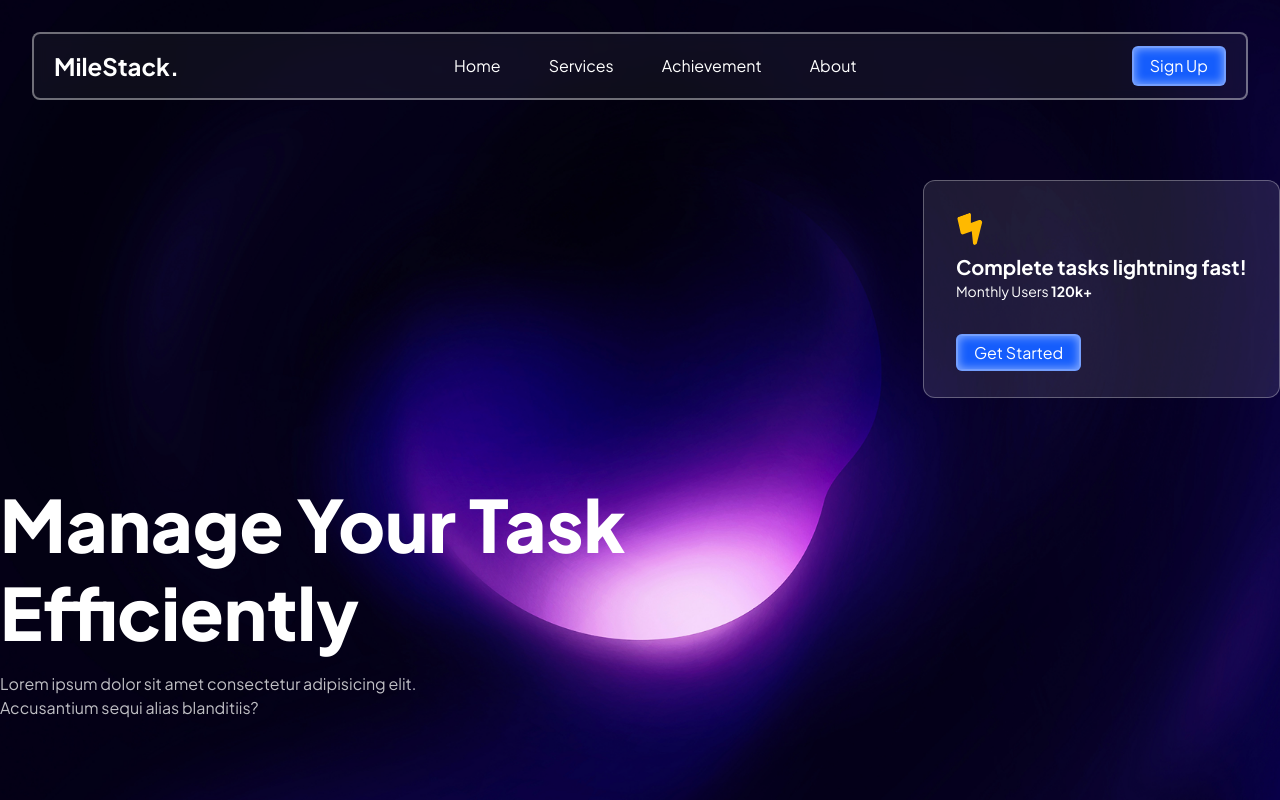
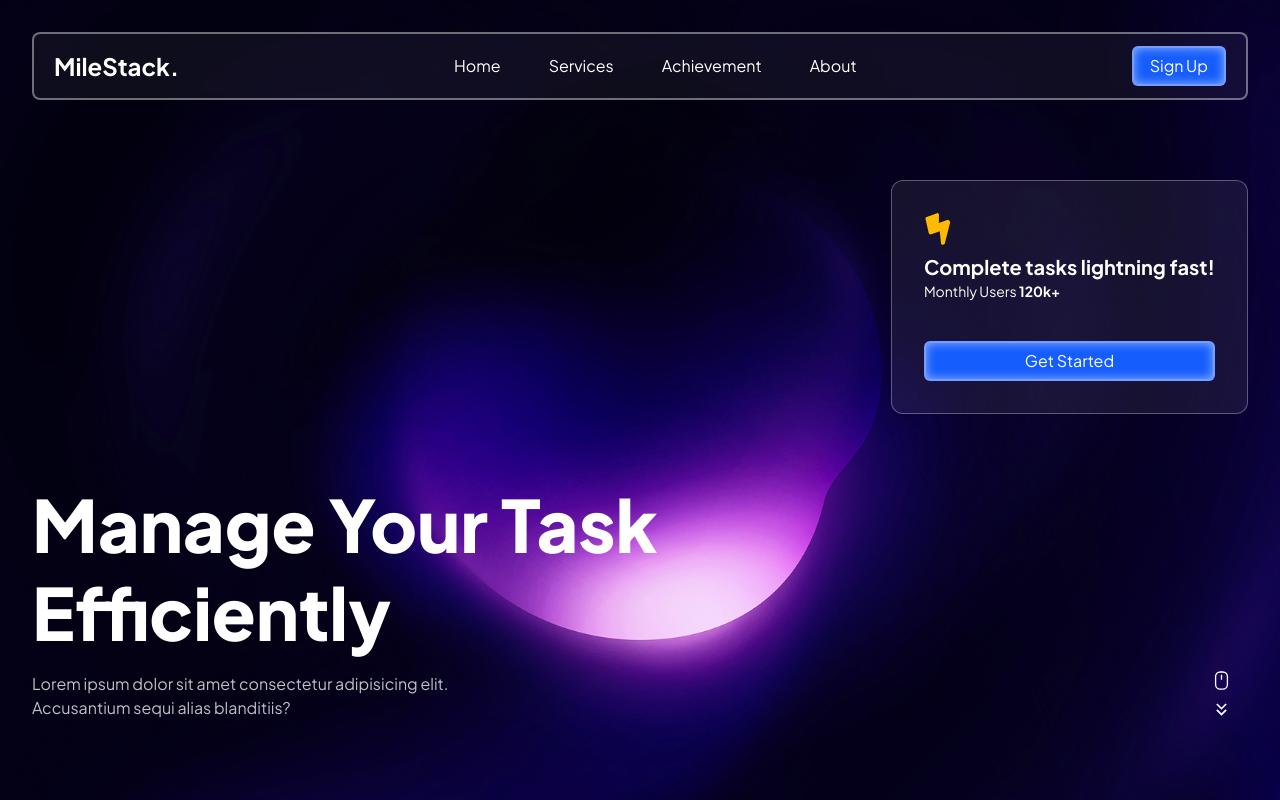
Before and after one commit to ShahriarCode69/milestack, a React (Vite) app: page / in a window 1280 px wide. Built offline with nearby package versions, Linux system fonts and the light colour scheme; what tailwindcss-motion would draw is missing.

Commit message:
add hero section

```diff
--- a/src/components/Hero.jsx
+++ b/src/components/Hero.jsx
@@ -1,10 +1,12 @@
 import { FaBoltLightning } from "react-icons/fa6";
+import { PiMouseSimple } from "react-icons/pi";
+import { MdKeyboardDoubleArrowDown } from "react-icons/md";
 
 const Hero = () => {
   return (
-    <section className="h-screen w-full bg-[url(/hero-bg.png)] bg-cover bg-fixed bg-center">
+    <section id="#" className="h-screen w-full bg-[url(/hero-bg.png)] bg-cover bg-fixed bg-center">
       <div className="relative container h-full pt-56">
-        <div className="absolute bottom-20">
+        <div className="absolute bottom-20 mx-8 2xl:mx-0 ">
           <h1 className="heading-xl">
             Manage Your Task <br /> Efficiently
           </h1>
@@ -13,7 +15,7 @@ const Hero = () => {
             sequi alias blanditiis?
           </p>
         </div>
-        <div className="backdrop-blur-base absolute top-45 right-0 inline-flex flex-col items-start justify-center gap-6 rounded-xl border border-white/30 bg-white/10 px-8 py-8">
+        <div className="backdrop-blur-base absolute top-45 right-0 inline-flex flex-col items-start justify-center gap-6 rounded-xl border border-white/30 bg-white/7 px-8 py-8 mx-8">
           <FaBoltLightning
             className="-mb-4 -rotate-20 text-amber-400"
             size={32}
@@ -26,11 +28,15 @@ const Hero = () => {
               Monthly Users <span className="font-bold">120k+</span>
             </p>
           </div>
-          <button>
-            <a href="#" className="primary-btn box-shadow mx-0">
+          <button className="flex w-full">
+            <a href="#" className="primary-btn box-shadow flex-1">
               Get Started
             </a>
           </button>
+        </div>
+        <div className=" hidden md:absolute bottom-20 right-0 md:flex flex-col gap-2 motion-preset-oscillate motion-duration-1000 mx-12">
+          <PiMouseSimple size={21}/>
+          <MdKeyboardDoubleArrowDown size={21}/>
         </div>
       </div>
     </section>
```
